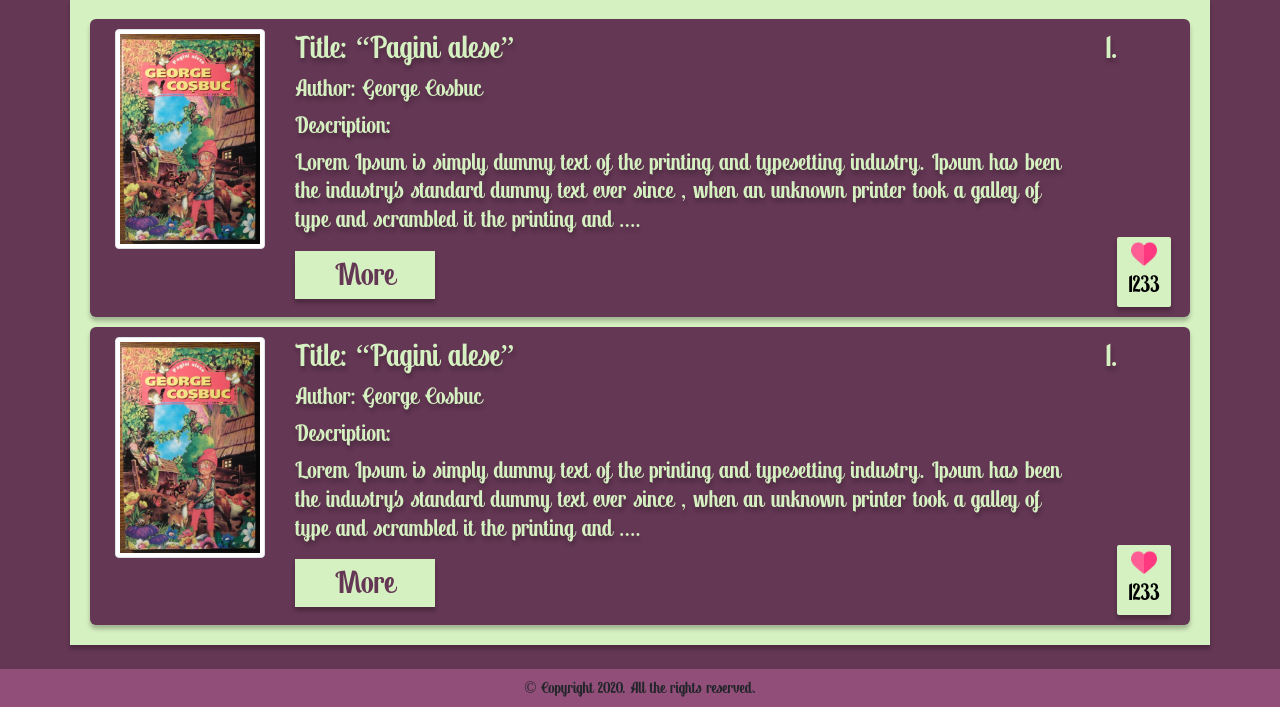
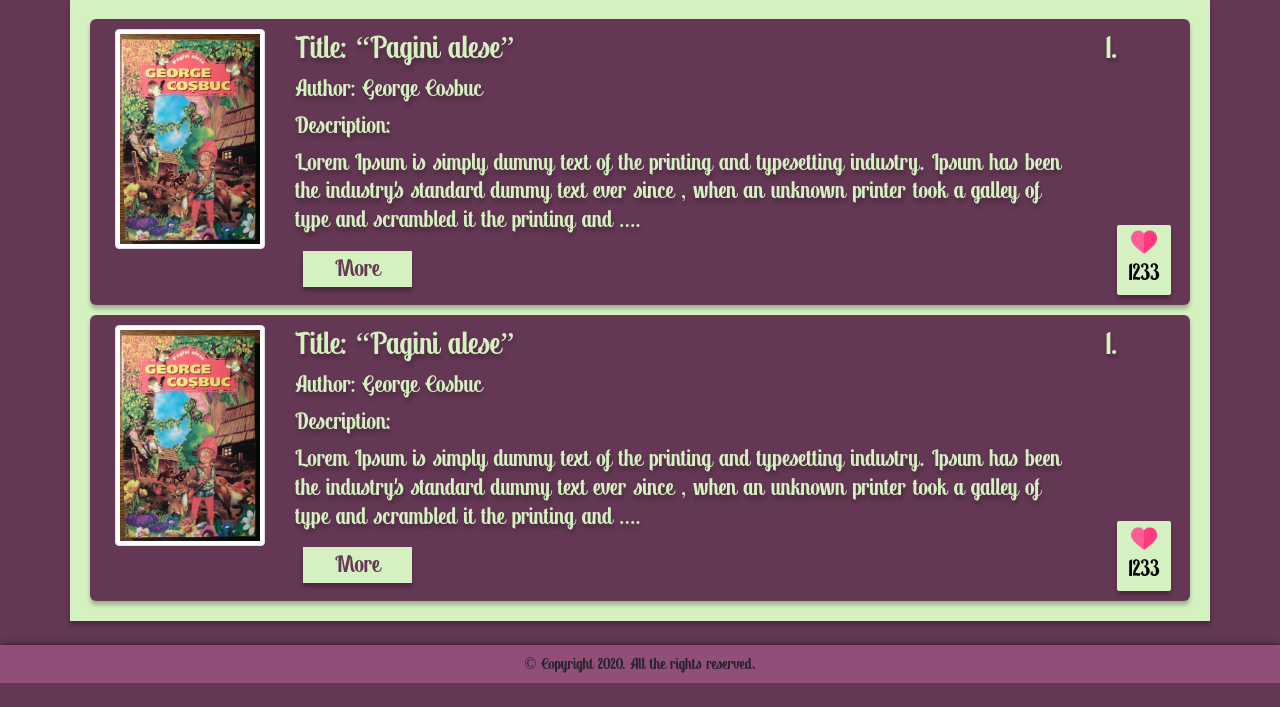
Before and after one commit to Ex3c-exec/fiicode, a PHP site: page /public/dashboard.html in a window 1280 px wide. Shown: the part 319-1026 px from the top of the page. After the commit the page ends 1002 px from the top, so only its background shows below. Run offline with PHP 8.4, Linux system fonts and the light colour scheme.

Commit message:
front end design p3

```diff
--- a/public/css/dashboard.css
+++ b/public/css/dashboard.css
@@ -61,7 +61,7 @@ h1 {
     color: rgba(214, 241, 193, 0.4)
 }
 
-.booksContainer {
+.booksContainer, .templateContainer {
     background-color: #D6F1C1;
     padding: 10px 20px;
     box-shadow: 0px 4px 4px rgba(0, 0, 0, 0.25);
@@ -71,7 +71,7 @@ h2, h4 {
     text-shadow: 1px 4px 4px rgba(0, 0, 0, 0.25)
 }
 
-.moreBtn {
+.btn-style {
     background-color: #D6F1C1;
     font-family: Panettone;
     color: #643754;
@@ -83,13 +83,13 @@ h2, h4 {
     box-shadow: 0px 4px 4px rgba(0, 0, 0, 0.25);
 }
 
-.moreBtn:hover {
+.btn-style:hover {
     background-color:#904e79;
     color: #D6F1C1;
     text-shadow: 0px 4px 4px rgba(0, 0, 0, 0.25);
 }
 
-.bookUnselectedContainer {
+.bookUnselectedContainer, .templateMiniContainer {
     position: relative;
     padding: 10px;
     border-radius: 6px;
@@ -140,9 +140,38 @@ a:hover {
 footer {
     background: #904e79;
     text-align: center;
-    box-shadow: 10px 10px 8px rgba(0, 0, 0, 1);
+    box-shadow: 1px 2px 8px rgba(0, 0, 0, 1);
     margin-top: 3vh;
     padding: 7px;
+}
+
+.templateMiniContainer {
+    text-align: center;
+}
+.templateMiniContainer h1 {
+    color: #D6F1C1;
+}
+
+.btn-style {
+    font-size: 1.5rem;
+    margin:  0.5rem 0.5rem;
+    padding: 0rem 2rem;
+}
+.templateMiniContainer input, select {
+    background-color:#D6F1C1;
+    margin: 0 auto 1rem auto;
+    width: 50%;
+    border: 0;
+    color: #643754;
+    text-align: center;
+    font-size: 1.5rem;
+    padding: 0;
+    box-shadow: 2px 4px 4px rgba(0, 0, 0, 0.25);
+}
+
+.templateMiniContainer input:focus {
+    outline: none;
+    background-color: rgb(228, 230, 227);
 }
 
 /* BIG CONDITIONS */
@@ -151,10 +180,18 @@ footer {
         display: none;
     }
 
+    #single-book-component, .templateContainer {
+        margin-top: 20px;
+    }
+
+    .img-thumbnail-unic {
+        width: 110%;
+        margin:5px auto;
+    }
 }
 
 /* SMALL CONDITIONS */
-@media screen and (max-width: 768px) {
+@media screen and (max-width: 1000px) {
     .hideOnSmall {
         display: none;
     }
@@ -168,7 +205,10 @@ footer {
         background: #643754;
         text-shadow: 1px 4px 4px rgba(0, 0, 0, 0.10);
     }
-
+    .img-thumbnail-unic {
+        width: 50%;
+        margin:5px auto;
+    }
     .searchContainer {
         background-color: #643754;
         box-shadow: 0 0;
@@ -189,4 +229,8 @@ footer {
     color: #643754;
     font-size: 1.2rem;
     }
+
+    .templateMiniContainer input, select {
+        width: 70%;
+    }
 }
--- a/public/dashboard.html
+++ b/public/dashboard.html
@@ -13,8 +13,8 @@
 <body>
 <nav class="navbar navbar-expand-sm justify-content-end hideOnSmall">
     <ul class="navbar-nav">
-        <li class="nav-item"><a href="" class="nav-link">Books</a></li>
-        <li class="nav-item"><a href="" class="nav-link">Account</a></li>
+        <li class="nav-item"><a href="#multiple-books-component" class="nav-link">Books</a></li>
+        <li class="nav-item"><a href="#account-component" class="nav-link">Account</a></li>
         <li class="nav-item"><a href="" class="nav-link">Logout</a></li>
     </ul>
 </nav>
@@ -45,19 +45,19 @@
 
     <div class="container booksContainer">
             <!-- FIRST BOOK -->
-            <div class="row bookUnselectedContainer">
+            <div id="book1" class="row bookUnselectedContainer">
                 <div class="col-lg-2 col-sm-12 hideOnSmall">
                     <img src="./images/testBOOK.jpg" alt="book" class="img-thumbnail">
                 </div>
                 <div class="col-lg-9 col-sm-9">
-                    <h2>Title: “Pagini alese” </h2>
+                    <h2>Title: “Pagini alese”</h2>
                     <h4>Author: George Cosbuc</h4>
                     <h4>Description:</h4>
                     <h4>Lorem Ipsum is simply dummy text of the printing and typesetting industry.
                         Ipsum has been the industry's standard dummy text ever since , when  an
                         unknown printer took a galley of type and scrambled it the printing and ....
                     </h4>
-                    <button class="moreBtn" id="single-book-btn" onclick="componentSelector(this.id)">More</button>
+                    <button class="btn-style" id="single-book-btn" onclick="changeHref(this.id)">More</button>
                 </div>
                 <div class="col-lg-1 col-sm-3">
                     <h2 class="hideOnSmall">1.</h2>
@@ -66,19 +66,19 @@
             </div>
 
             <!-- SECOND BOOK -->
-            <div class="row bookUnselectedContainer">
+            <div id="book2" class="row bookUnselectedContainer">
                 <div class="col-lg-2 col-sm-12 hideOnSmall">
                     <img src="./images/testBOOK.jpg" alt="book" class="img-thumbnail">
                 </div>
                 <div class="col-lg-9 col-sm-9">
-                    <h2>Title: “Pagini alese” </h2>
+                    <h2>Title: “Pagini alese”</h2>
                     <h4>Author: George Cosbuc</h4>
                     <h4>Description:</h4>
                     <h4>Lorem Ipsum is simply dummy text of the printing and typesetting industry.
                         Ipsum has been the industry's standard dummy text ever since , when  an
                         unknown printer took a galley of type and scrambled it the printing and ....
                     </h4>
-                    <button class="moreBtn">More</button>
+                    <button class="btn-style" id="single-book-btn" onclick="changeHref(this.id)">More</button>
                 </div>
                 <div class="col-lg-1 col-sm-3">
                     <h2 class="hideOnSmall">1.</h2>
@@ -94,18 +94,19 @@
     <article id="single-book-component" class="container booksContainer">
 
         <div class="row bookUnselectedContainer">
-            <div class="col-lg-2 col-sm-12 hideOnSmall">
-                <img src="./images/testBOOK.jpg" alt="book" class="img-thumbnail">
+            <div class="col-lg-2 col-sm-12">
+                <img src="./images/testBOOK.jpg" alt="book" class="img-thumbnail-unic">
             </div>
             <div class="col-lg-9 col-sm-9">
-                <h2>Title: “Pagini alese” </h2>
+                <h2>Title: “Pagini alese”</h2>
                 <h4>Author: George Cosbuc</h4>
                 <h4>Description:</h4>
                 <h4>Lorem Ipsum is simply dummy text of the printing and typesetting industry.
                     Ipsum has been the industry's standard dummy text ever since , when  an
                     unknown printer took a galley of type and scrambled it the printing and ....
                 </h4>
-                <button class="moreBtn">More</button>
+                <button class="btn-style" id="multiple-books-btn" onclick="changeHref(this.id)">Back</button>
+                <button class="btn-style" id="request-btn" onclick="changeHref(this.id)"> Request / Not available now</button>
             </div>
             <div class="col-lg-1 col-sm-3">
                 <h2 class="hideOnSmall">1.</h2>
@@ -114,6 +115,37 @@
         </div>
     </article>
 
+<!-- REQUEST COMPONENT -->
+<section id="request-component" class="container templateContainer">
+
+    <div class="templateMiniContainer">
+        <h1>Request form</h1>
+        <form>
+            <h4>When could you give it back?</h4>
+            <select id="###///" required>
+                <option value="0w">Less than a week</option>
+                <option value="1w">1 week</option>
+                <option value="2w">2 weeks</option>
+                <option value="3w">3 weeks</option>
+                <option value="4w">4 weeks</option>
+              </select>
+            <h4>Your phone number</h4>
+            <input type="number" required size="10"><br />
+            <button class="btn-style">Request book</button>
+        </form>
+    </div>
+
+</section>
+
+<!-- ACCOUNT COMPONENT -->
+<section id="account-component" class="container templateContainer">
+
+    <div class="templateMiniContainer">
+        <h2>ACCOUNT</h2>
+    </div>
+
+</section>
+
 <footer>
     © Copyright 2020. All the rights reserved.
 </footer>
--- a/public/js/dashboard.js
+++ b/public/js/dashboard.js
@@ -1,14 +1,29 @@
-// COMPONENT SHOW SYSTEM // AFISARE TABURI
+// COMPONENT SHOW SYSTEM // AFISARE COMPONENTA
 function componentSelector(componentID){
-    const components = ['single-book-component', 'multiple-books-component'];
+    const components = ['single-book-component', 'multiple-books-component', 'request-component', 'account-component'];
 
     componentID = componentID.replace('btn','component')
-    console.log(componentID)
     components.forEach(component=>{
-        if(component == componentID)
+        if(component == componentID) {
             document.getElementById(component).style.display = 'block';
+            window.location.replace('#' + component);
+            // window.scrollTo(0, 0);
+        }
         else
             document.getElementById(component).style.display = 'none';
     })
-    }
-    document.addEventListener('DOMContentLoaded', componentSelector('multiple-books-component'));
+}
+document.addEventListener('DOMContentLoaded', componentSelector('multiple-books-component'));
+
+// VERIFICAM DACA HREF-UL S-A SCHIMBAT
+window.addEventListener('hashchange', ()=>{
+    let href = window.location.hash;
+    if(href.charAt(0) == '#')
+        href = href.substr(1);
+    componentSelector(href)
+})
+
+//  SCHIMBAM HREF-UL
+const changeHref = (href)=>{
+    window.location.replace('#' + href)
+}
```
